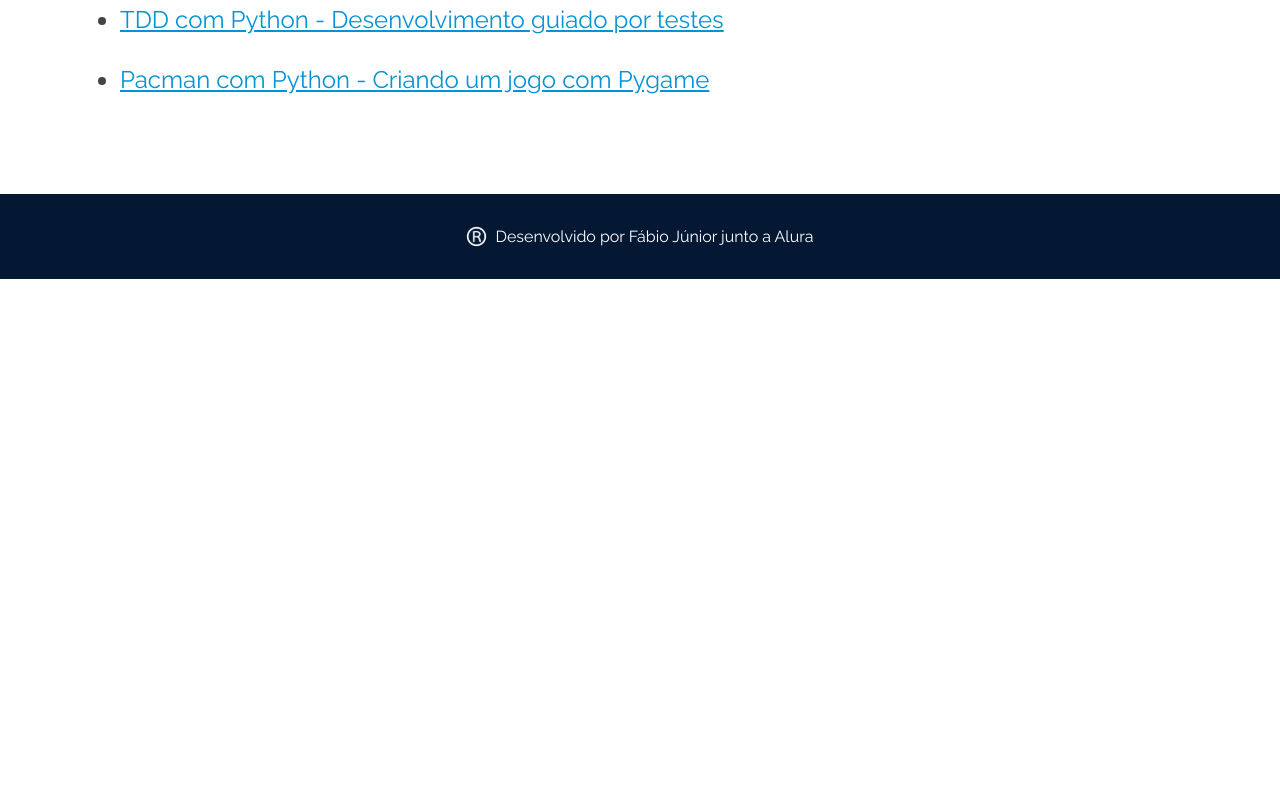
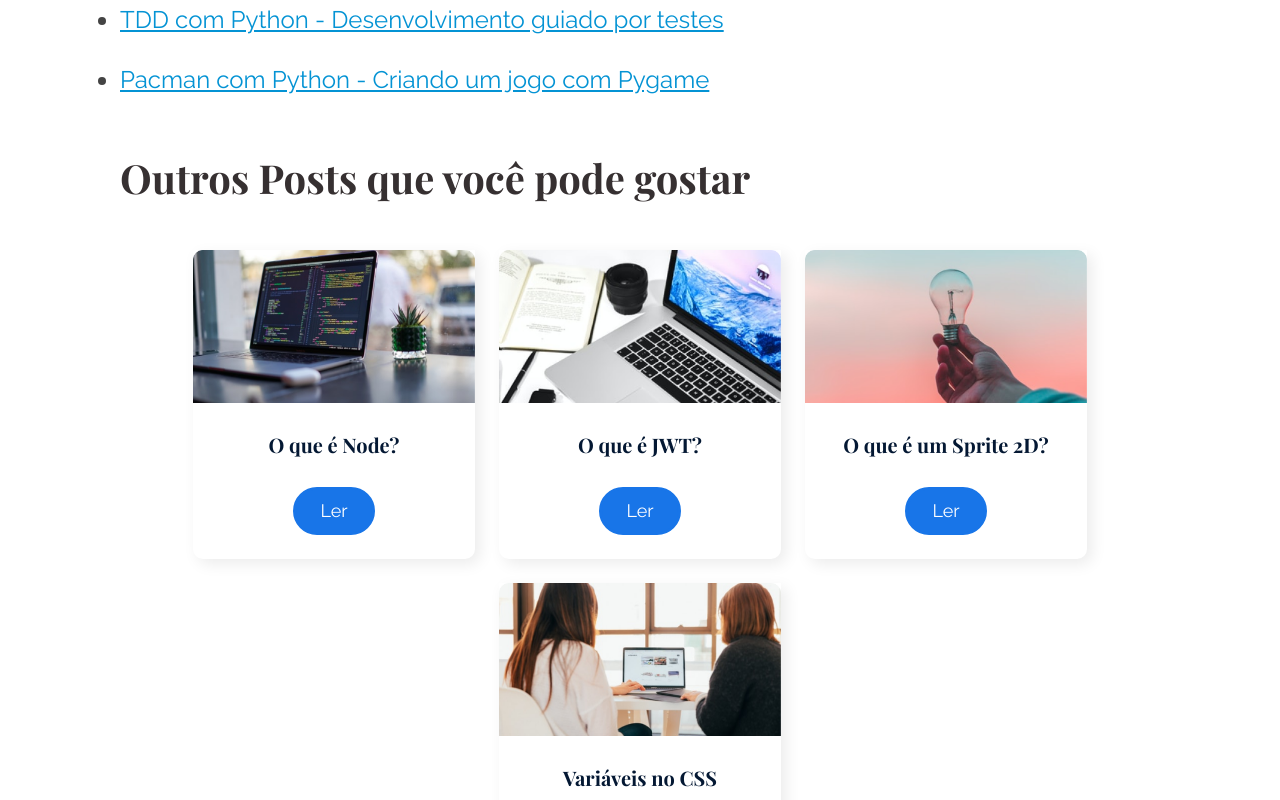
Before and after one commit to fabiosimplis/ola_mundo_react_router, a React (Vite) app: page /posts/1 in a window 1280 px wide. Shown: the part 3720-4520 px from the top of the page. Before the commit the page ends 3999 px from the top, so only its background shows below. Built offline with nearby package versions, Linux system fonts and the light colour scheme.

Commit message:
add posts recomendados

```diff
--- /dev/null
+++ b/src/components/Post/Post.module.css
@@ -0,0 +1,14 @@
+.tituloOutrosPosts {
+  font-family: var(--fonte-secundaria);
+  color: #363031;
+  font-size: 2.5rem;
+  padding-top: 1rem;
+  padding-bottom: 2rem;
+}
+
+.postsRecomendados {
+  display: flex;
+  gap: 1.5rem;
+  justify-content: center;
+  flex-wrap: wrap;
+}
--- a/src/components/Post/index.jsx
+++ b/src/components/Post/index.jsx
@@ -3,8 +3,10 @@ import posts from "json/posts.json";
 import PostModelo from "components/PostModelo";
 import ReactMarkdown from "react-markdown";
 import "./Post.css";
+import styles from "./Post.module.css";
 import NaoEncontrada from "paginas/NaoEncontrada";
 import PaginaPadrao from "components/PaginaPadrao";
+import PostCard from "components/PostCard";
 
 export default function Post() {
   const parametros = useParams();
@@ -15,6 +17,12 @@ export default function Post() {
   if (!post) {
     return <NaoEncontrada />;
   }
+
+  const postsRecomendados = posts
+    .filter((post) => post.id !== Number(parametros.id))
+    .sort((a, b) => {b.id - a.id})
+    .slice(0, 4);
+
   return (
     <Routes>
       <Route path="*" element={<PaginaPadrao />}>
@@ -28,6 +36,15 @@ export default function Post() {
               <div className="post-markdown-container">
                 <ReactMarkdown>{post.texto}</ReactMarkdown>
               </div>
+              <h2 className={styles.tituloOutrosPosts}>Outros Posts que você pode gostar</h2>
+
+              <ul className={styles.postsRecomendados}>
+                {postsRecomendados.map((post) => (
+                  <li key={post.id}>
+                    <PostCard post={post}/>
+                  </li>
+                ))}
+              </ul>
             </PostModelo>
           }
         />
```
